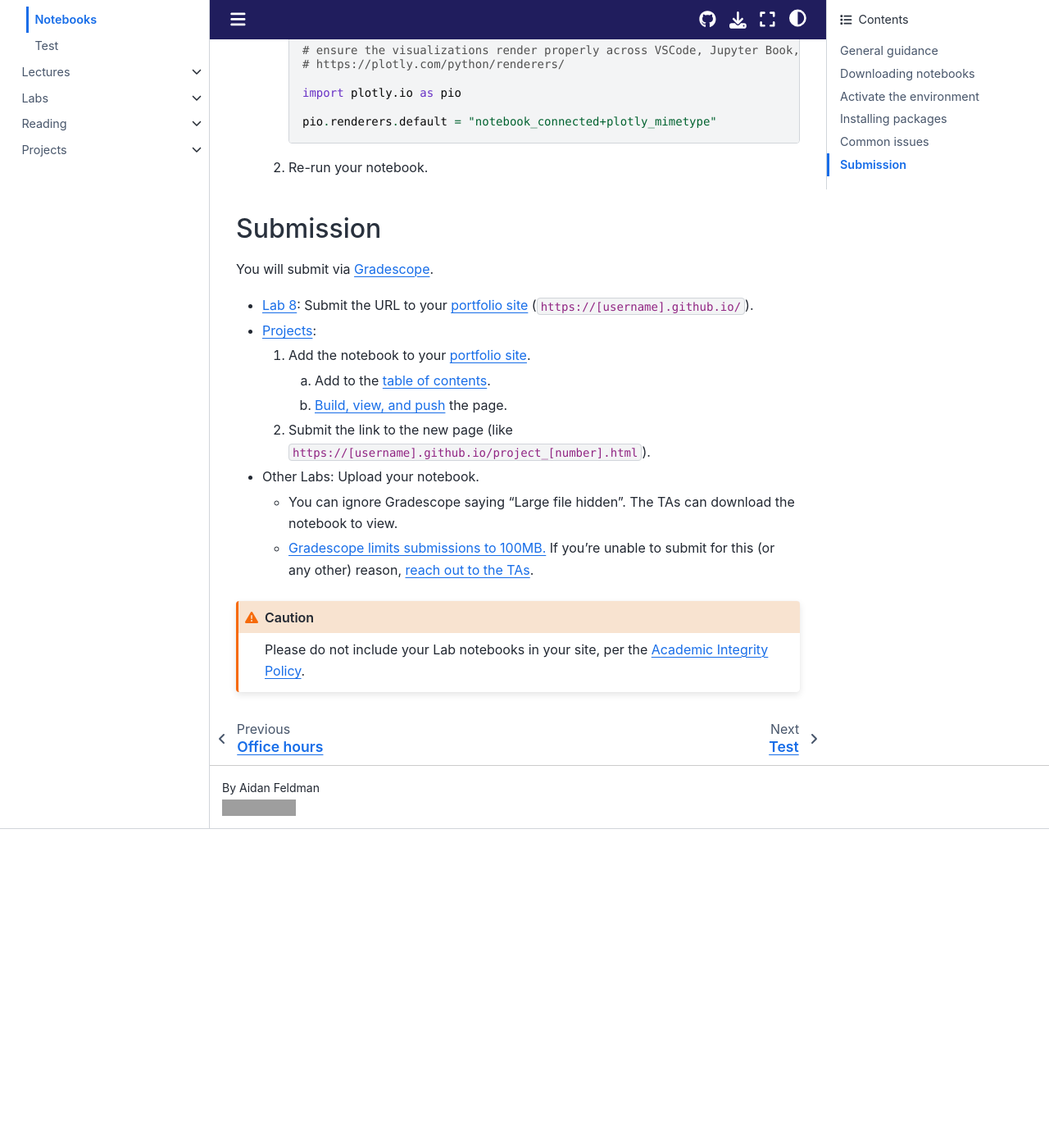
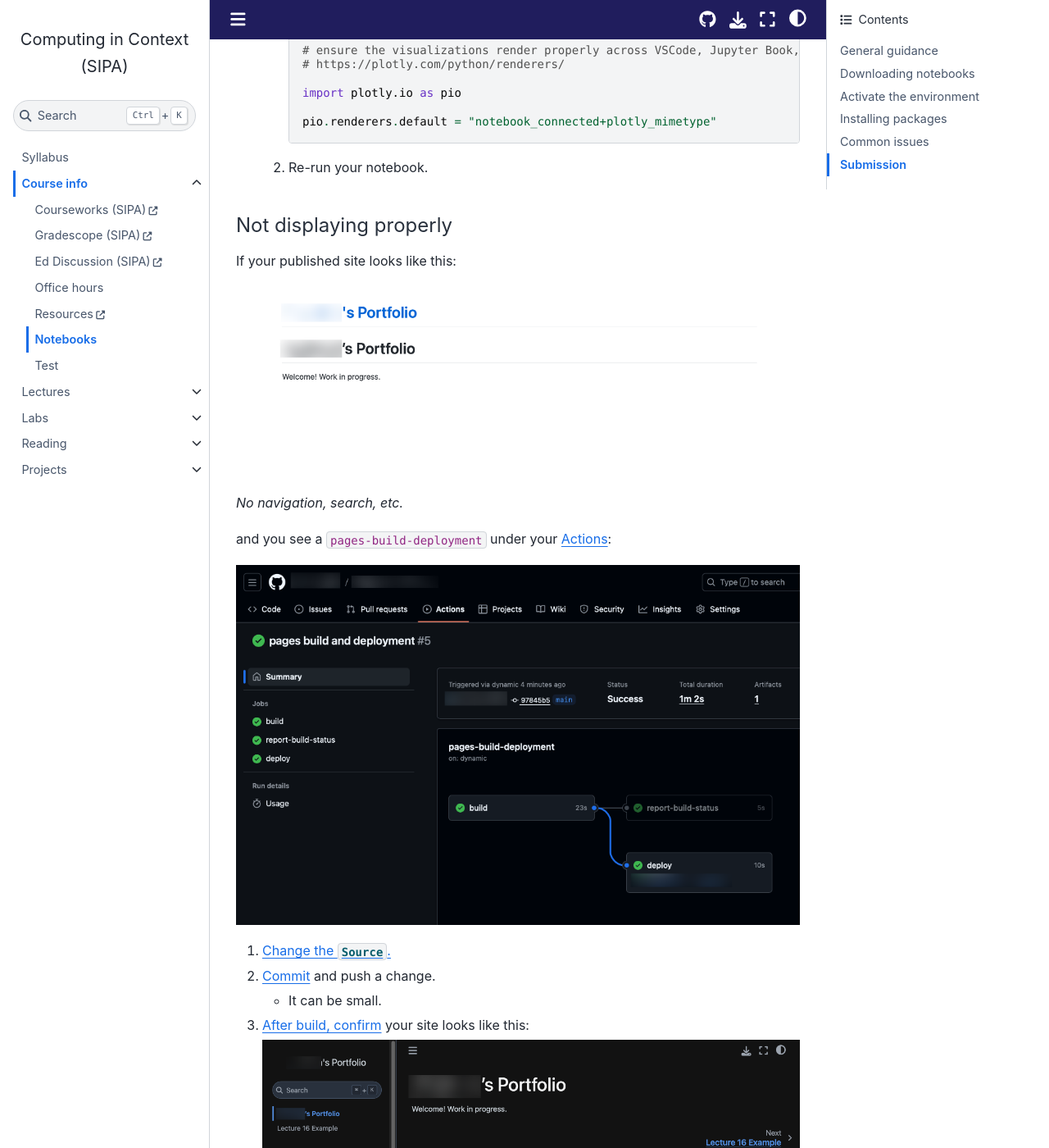
Before and after one commit to afeld/computing-in-context, a Jupyter Book: the page built from notebooks.md, in a window 1280 px wide and 1400 px high, scrolled down 2389 px. Shown: the whole window at 82% size. Built offline with Jupyter Book 1.0.4 settings and Sphinx 7.4.7 and the Sphinx Book theme 1.1.4, drawn with Linux system fonts in a browser that asks for light colours; pages that are not in the unit, such as notebooks, are missing from menus; comment, search, counter and statistics services are not loaded; before the commit the page ends 3400 px from its top, so only the background shows below that; grey boxes are pictures that could not be loaded.

Commit message:
add troubleshooting information for site appearing without navigation

```diff
--- a/notebooks.md
+++ b/notebooks.md
@@ -67,7 +67,7 @@
 
 ### [Jupyter Book](https://jupyterbook.org/v1/)
 
-[This was set up in Lab 8.](lab_8.ipynb#jupyterbook)
+[This was set up in Lab 8.](lab_8.ipynb#jupyter-book)
 
 - **`jupyter-book: command not found`:**
   1. [Activate the environment.](#activate-the-environment)
@@ -87,6 +87,25 @@
 
   1. Re-run your notebook.
 
+#### Not displaying properly
+
+If your published site looks like this:
+
+![Jekyll site](img/pages_build/jekyll.png)
+
+_No navigation, search, etc._
+
+and you see a `pages-build-deployment` under your [Actions](https://docs.github.com/en/actions/how-tos/monitor-workflows/view-workflow-run-history):
+
+![GitHub Pages default Action](img/pages_build/action.png)
+
+1. [Change the `Source`.](https://jupyterbook.org/v1/publish/gh-pages.html#enable)
+1. [Commit](lab_8.ipynb#commit) and push a change.
+   - It can be small.
+1. [After build, confirm](https://jupyterbook.org/v1/publish/gh-pages.html#confirm) your site looks like this:
+
+   ![Jupyter Book](img/pages_build/jupyter_book.png)
+
 ## Submission
 
 You will submit via [Gradescope](https://courseworks2.columbia.edu/courses/230821/external_tools/29680?display=borderless).
```
Also changed, not shown: img/pages_build/action.png (added), img/pages_build/jekyll.png (added), img/pages_build/jupyter_book.png (added).
